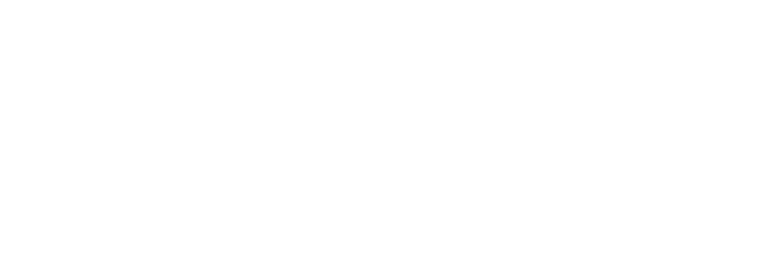
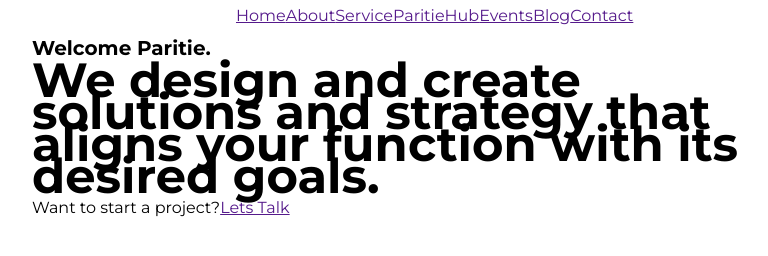
Before and after one commit to abdulqaharemjay/boilerplate_frontend_dev, a plain HTML site: page index.html in a window 1280 px wide. Shown: the whole page, without its empty margins (26-794 px from the left). Drawn offline with Linux system fonts and the light colour scheme.

Commit message:
git first setup

```diff
--- a/css/skeleton.css
+++ b/css/skeleton.css
@@ -33,7 +33,7 @@ img {
     margin: 0 auto;
 }
 .container-wss {
-    width: 1130px;
+    width: 1136px;
     max-width: 100%;
     margin: 0 auto;
 }
--- a/index.html
+++ b/index.html
@@ -23,6 +23,40 @@
     </head>
     <body>
 
+        <header class="header">
+            <div class="container-wide">
+                <div class="row">
+                    <div class="col-2 brand-name-logo"></div>
+                    <nav class="navigation flex">
+                        <a href="">Home</a>
+                        <a href="">About</a>
+                        <a href="">Service</a>
+                        <a href="">ParitieHub</a>
+                        <a href="">Events </a>
+                        <a href="">Blog</a>
+                        <a href="">Contact</a>
+                    </nav>
+                </div>
+                <section class="hero">
+                    <div class="container-wide">
+                        <div class="row">
+                            <div class="col-8">
+                                <h4 class="welcome_paritie">Welcome Paritie.</h4>
+                                <h1 class="value_prop">
+                                    We design and create solutions and strategy that aligns your function with its desired goals.
+                                </h1>
+                                <div class="start_project flex">
+                                    <span>Want to start a project?</span>
+                                    <a href="" class="lets_talk">Lets Talk</a>
+                                </div>
+                            </div>
+                        </div>
+                    </div>
+                </section>
+            </div>
+        </header>
+
+
 
         <script src="" ></script>
     </body>
```
Also changed, not shown: contact.html (added), paritiehub.html (added), todo.txt (added).
